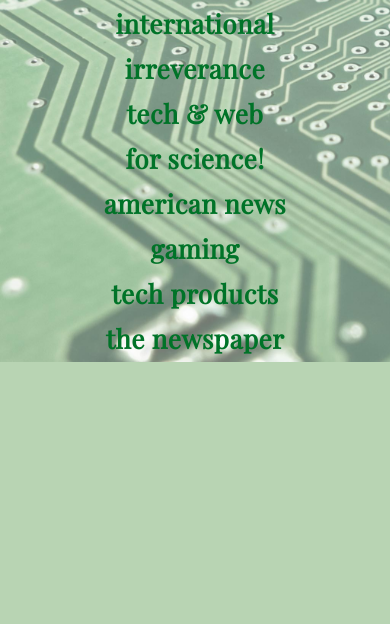
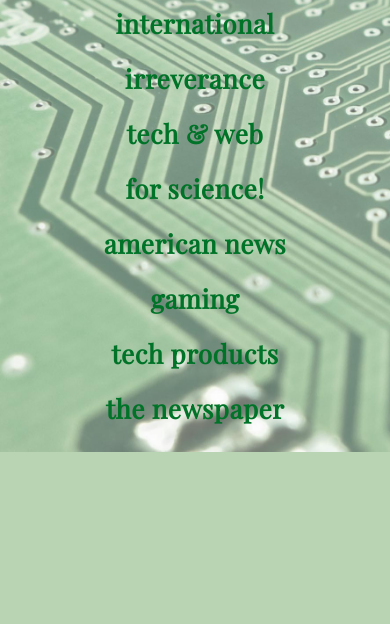
Before and after one commit to andimancuso/newNerdNews, a plain HTML site: page public/index.html in a window 390 px wide. Shown: the part 220-844 px from the top of the page. Drawn offline with nearby package versions, Linux system fonts and the light colour scheme.

Commit message:
Update CSS Spacing

```diff
--- a/app/assets/stylesheets/style.css
+++ b/app/assets/stylesheets/style.css
@@ -25,7 +25,7 @@ h1 {
 form {
   margin: auto;
   text-align: center;
-  margin-bottom: 5px;
+  margin-bottom: 15px;
 }
 
 h2 {
@@ -179,5 +179,6 @@ button:focus {
   }
   button {
     margin-top: 10px;
+    margin-bottom: 10px;
   }
 }
```
